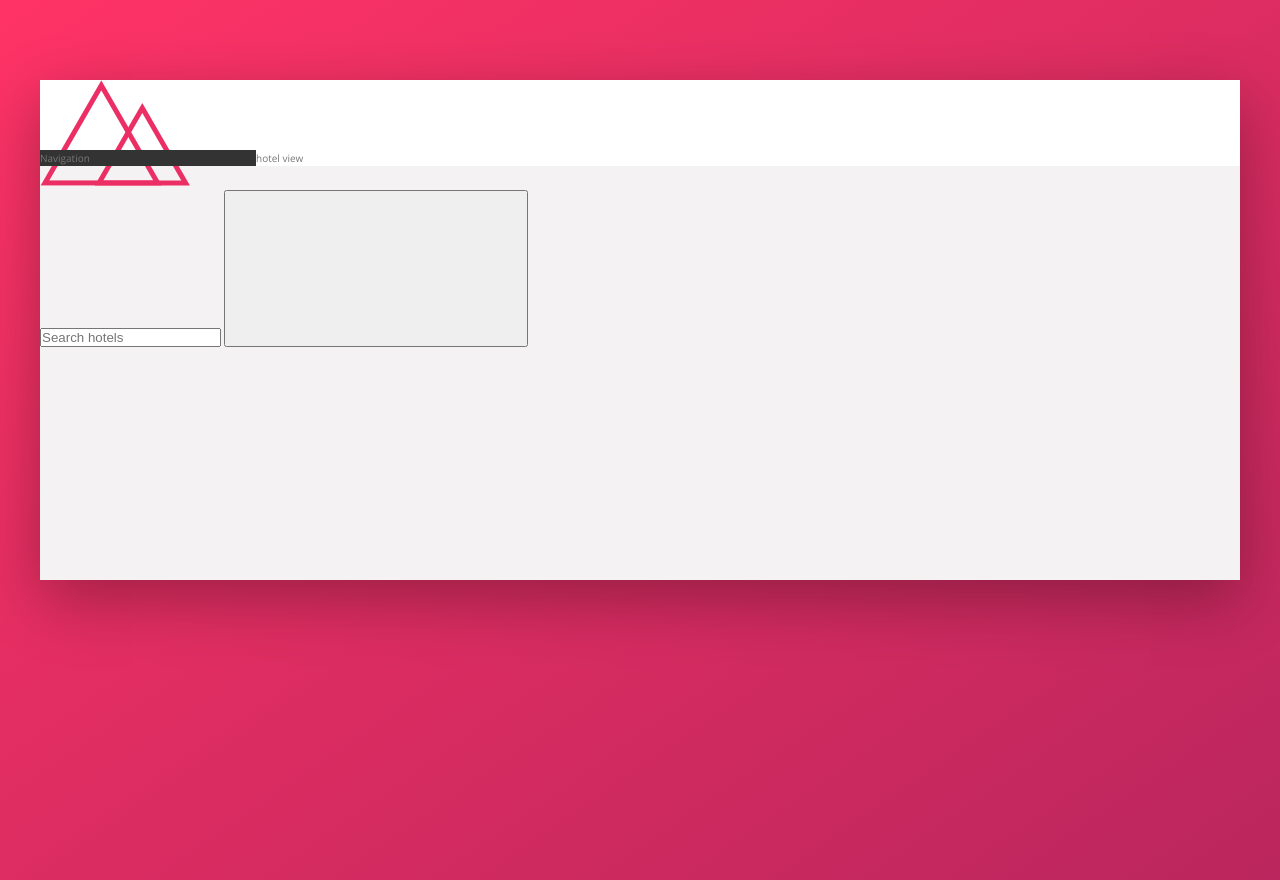
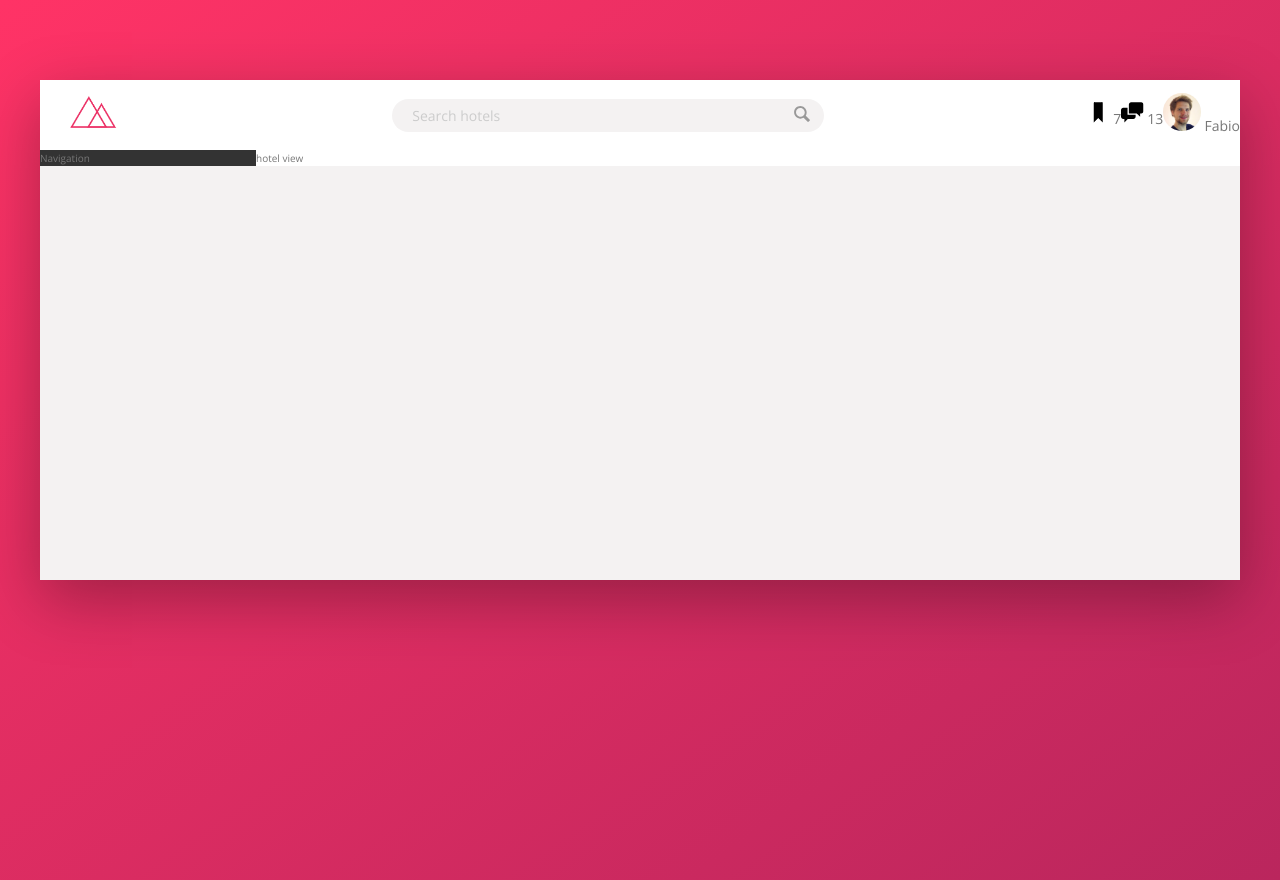
Before and after one commit to samcro85/trillo-project, a website: page index.html in a window 1280 px wide. Drawn offline with nearby package versions, Linux system fonts and the light colour scheme.

Commit message:
impostato header e search bar

```diff
--- a/index.html
+++ b/index.html
@@ -15,22 +15,55 @@
   </head>
   <body>
     <div class="container">
+
+      <!-- HEADER SECTION -->
       <header class="header">
-<div class="header__logo-box">
-  <img src="img/logo.png" alt="logo" class="header__logo-image">
-</div>
-<form action="#" class="header__form">
-  <input type="text" class="header__form--input" placeholder="Search hotels">
-  <button class="header__form--button">
-    <svg class="search__icon"></svg>
-  </button>
-</form>
+        <div class="header__logo-box">
+          <img src="img/logo.png" alt="logo" class="header__logo-box--image" />
+        </div>
+
+        <!--  SEARCH BAR -->
+        <form action="#" class="header__form-search">
+          <input
+            type="text"
+            class="header__form-search--input"
+            placeholder="Search hotels"
+          />
+          <button class="header__form-search--button">
+            <svg class="header__form-search--icon">
+              <!-- use serve ad includere una svg dal file sprite -->
+              <use xlink:href="icons/sprite.svg#icon-magnifying-glass"></use>
+            </svg>
+          </button>
+        </form>
+
+
+          <nav class="header__user-nav">
+            <div class="header__user-nav__icon-box">
+              <svg class="header__user-nav-icon">
+                <use xlink:href="icons/sprite.svg#icon-bookmark"></use>
+              </svg>
+              <span class="header__user-nav__notification">7</span>
+            </div>
+            <div class="header__user-nav__icon-box">
+              <svg class="header__user-nav-icon">
+                <use xlink:href="icons/sprite.svg#icon-chat"></use>
+              </svg>
+              <span class="header__user-nav__notification">13</span>
+            </div>
+            <div class="header__user-nav__user">
+              <img
+                src="img/user.jpg"
+                alt="User photo"
+                class="header__user-nav__user--photo"
+              />
+              <span class="header__user-nav__user--name"> Fabio </span>
+            </div>
+          </nav>
       </header>
       <div class="content">
         <nav class="sidebar">Navigation</nav>
-        <main class="hotel-view">
-          hotel view
-        </main>
+        <main class="hotel-view">hotel view</main>
       </div>
     </div>
   </body>
--- a/sass/abstracts/_mixins.scss
+++ b/sass/abstracts/_mixins.scss
@@ -1,3 +1,9 @@
 @mixin center($vertical-margin){
     margin: $vertical-margin auto
 }
+
+/// -- FORMATTAZIONE ICONE --
+@mixin icon-style($width, $height){
+    width: $width;
+    height: $height;
+}
--- a/sass/components/_components.scss
+++ b/sass/components/_components.scss
@@ -0,0 +1,94 @@
+////////// ------ HEADER ----- /////////////
+.header {
+  font-size: 1.4rem;
+  display: flex;
+  justify-content: space-between;
+  align-items: center;
+  // ---- LOGO ---
+  &__logo-box {
+    margin-left: 3rem;
+
+    &--image {
+      height: 3.25rem;
+    }
+  }
+
+  // --- SEARCH BAR ---
+
+  &__form-search {
+    display: flex;
+    justify-content: center;
+    align-items: center;
+    flex: 0 0 40%;
+
+    &--input {
+      font-family: inherit;
+      font-size: inherit;
+      color: inherit;
+      background-color: var(--color-grey-light-2);
+      border: none;
+      padding: 0.7rem 2rem;
+      border-radius: 200px;
+      width: 90%;
+      margin-right: -3.25rem;
+      transition: all 0.3s;
+
+      &:focus {
+        background-color: var(--color-grey-light-3);
+        outline: none;
+        width: 100%;
+      }
+
+      &::placeholder {
+        font-weight: 100;
+        color: var(--color-grey-light-4);
+      }
+    }
+
+    &--input:focus {
+    }
+    + &--button {
+      background-color: var(--color-grey-light-3);
+    }
+
+    &--button {
+      border: none;
+      background-color: var(--color-grey-light-2);
+
+      &:focus {
+        outline: none;
+      }
+
+      &:active {
+        transform: translateY(2px);
+      }
+    }
+
+    &--icon {
+      @include icon-style(2rem, 2rem);
+      fill: var(--color-grey-dark-3);
+    }
+  }
+
+  // --- USER NAVIGATION ---
+  &__user-nav {
+    display: flex;
+    align-items: center;
+
+    &-icon {
+      @include icon-style(2.25rem, 2.25rem);
+    }
+    &__notification {
+    }
+
+    &__user {
+      &--photo {
+        @include icon-style(3.75rem, 3.75rem);
+        border-radius: 50%;
+      }
+
+      &--name {
+      }
+    }
+  }
+}
```
Also changed, not shown: css/main.css, dist/main-min.css, sass/layout/_layout.scss (line endings or trailing spaces), 1 other file.
